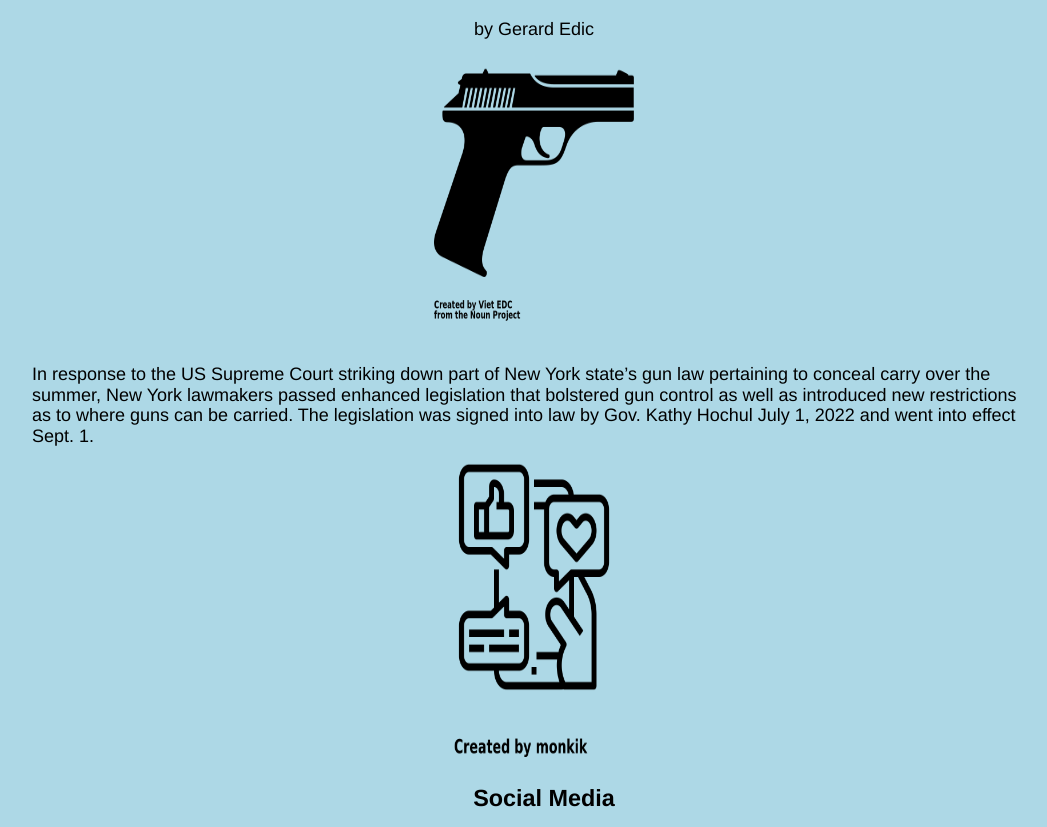
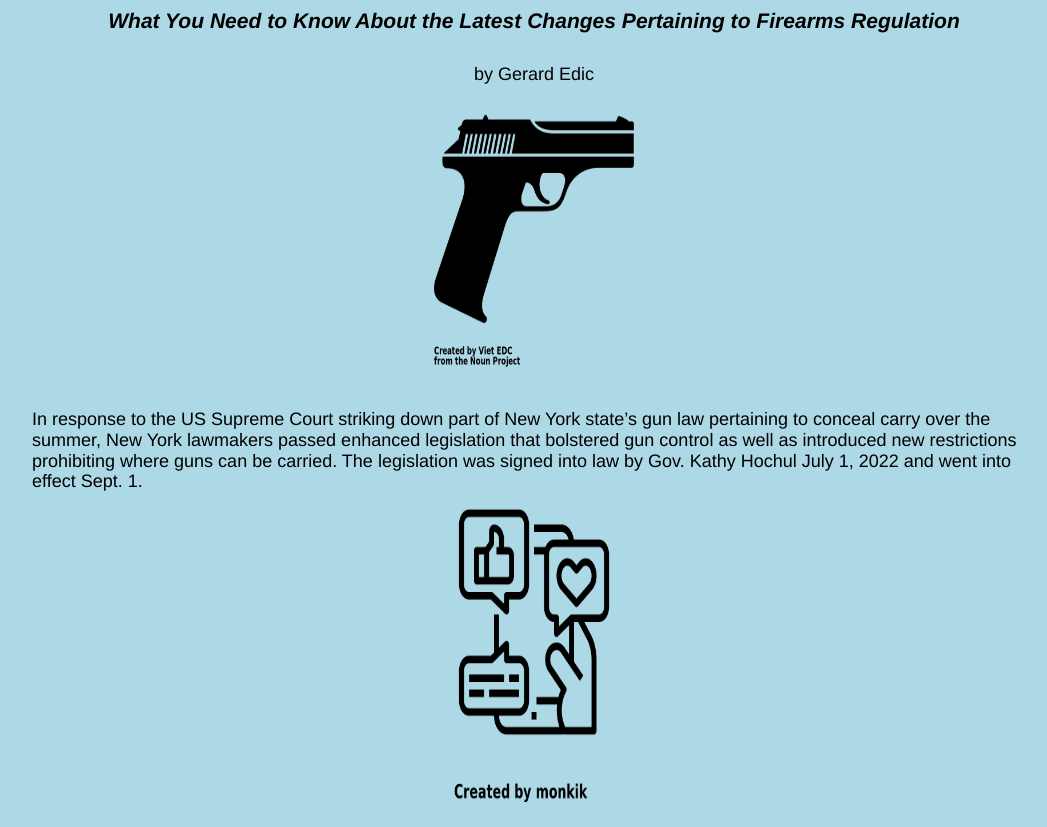
Before and after one commit to gerardedic70/New-York-Gun-Law, a plain HTML site: page index.html in a window 1280 px wide. Shown: the part 81-908 px from the top of the page, without its empty margins (106-1153 px from the left). Drawn offline with nearby package versions, Linux system fonts and the light colour scheme.

Commit message:
Add files via upload

```diff
--- a/index.html
+++ b/index.html
@@ -23,8 +23,10 @@
 </head>
 
 <body>
-    <center> <h1> A Primer to New York State's Gun Law </h1>
+    <center> <h1> A Guide to New York State's Gun Law </h1>
+      <h3> <em> What You Need to Know About the Latest Changes Pertaining to Firearms Regulation </em> </h3>
     <p> by Gerard Edic </p> </center>
+
 
 
   <center> <div class= "lead photo">
@@ -32,7 +34,7 @@
       width = "200"
       height = "300">
     </div> </center>
-    <p> In response to the US Supreme Court striking down part of New York state’s gun law pertaining to conceal carry over the summer, New York lawmakers passed enhanced legislation that bolstered gun control as well as introduced new restrictions as to where guns can be carried. The legislation was signed into law by Gov. Kathy Hochul July 1, 2022 and went into effect Sept. 1. </p>
+    <p> In response to the US Supreme Court striking down part of New York state’s gun law pertaining to conceal carry over the summer, New York lawmakers passed enhanced legislation that bolstered gun control as well as introduced new restrictions prohibiting where guns can be carried. The legislation was signed into law by Gov. Kathy Hochul July 1, 2022 and went into effect Sept. 1. </p>
 
 
   <center> <div class= "container">
```
